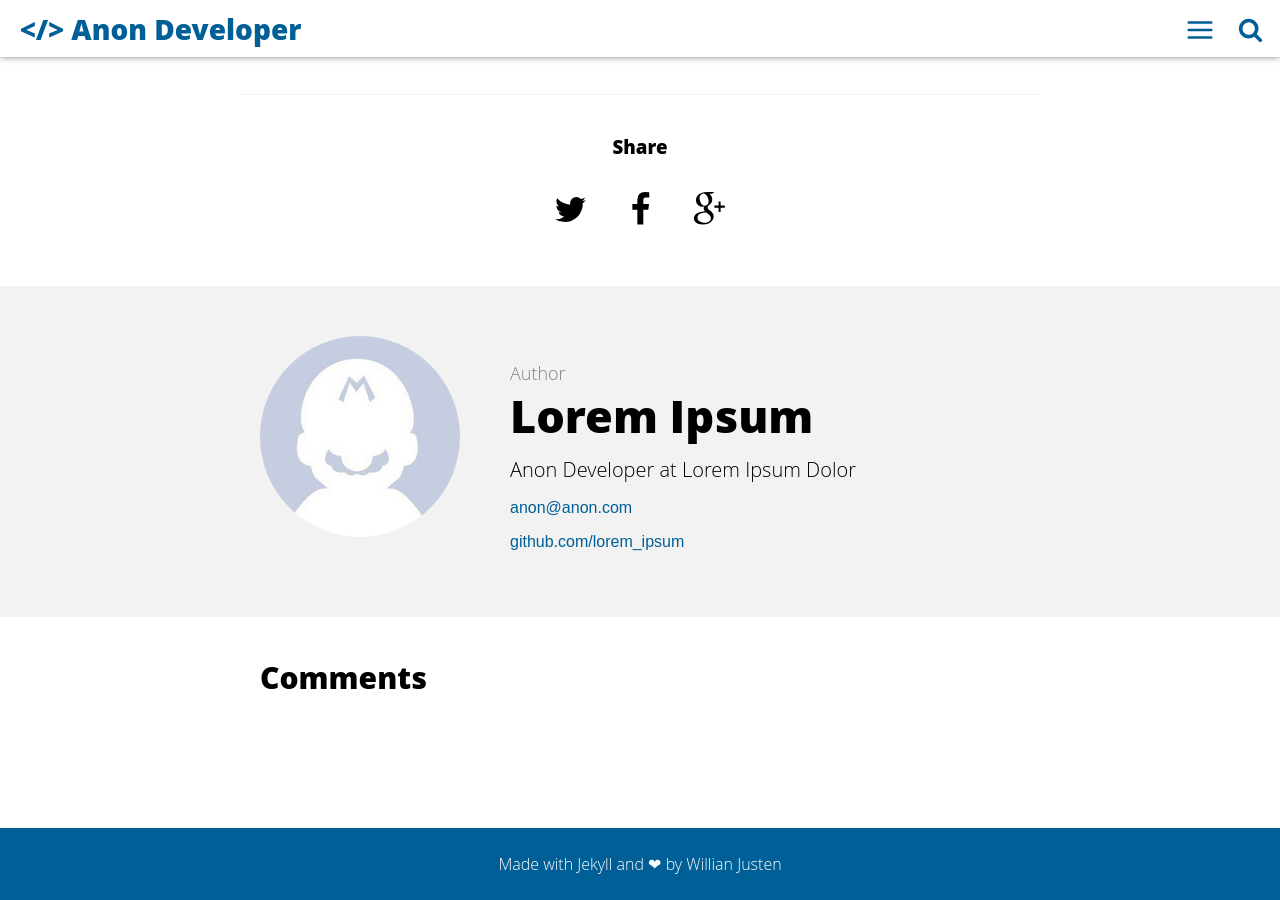
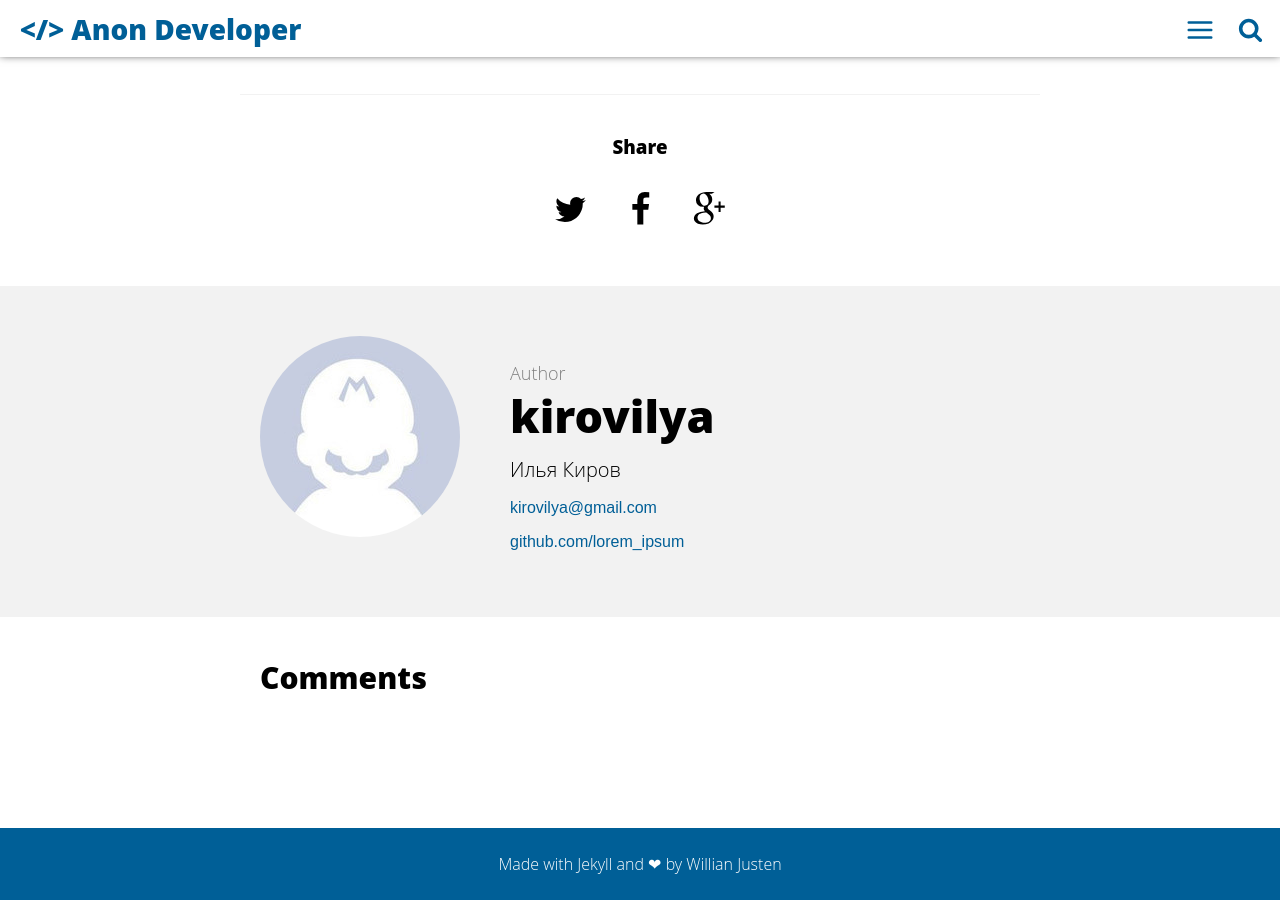
Before and after one commit to smartshome/smartshome.github.com, a Jekyll site: the page built from _posts/2018-03-07-iobroker.md, in a window 1280 px wide and 900 px high, scrolled down 984 px. Built offline with Jekyll 4.4.1, drawn with Linux system fonts in a browser that asks for light colours; comment, search, counter and statistics services are not loaded.

Commit message:
Update _config.yml

```diff
--- a/_config.yml
+++ b/_config.yml
@@ -5,9 +5,9 @@ baseurl: "/"
 url: "https://smartshome.github.io"
 
 # User settings
-username: Lorem Ipsum
-user_description: Anon Developer at Lorem Ipsum Dolor
-email: anon@anon.com
+username: kirovilya
+user_description: Илья Киров
+email: kirovilya@gmail.com
 twitter_username: lorem_ipsum
 github_username:  lorem_ipsum
 gplus_username:  lorem_ipsum
```
